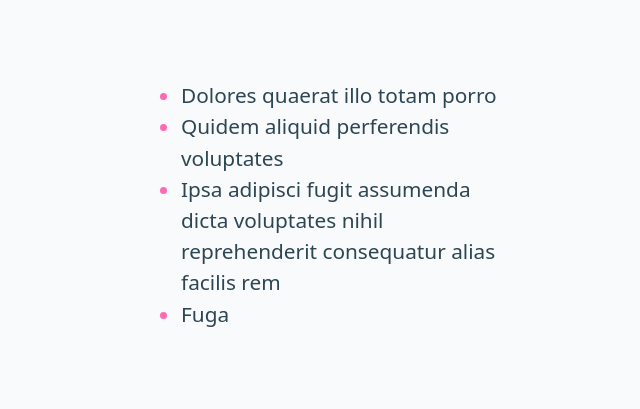
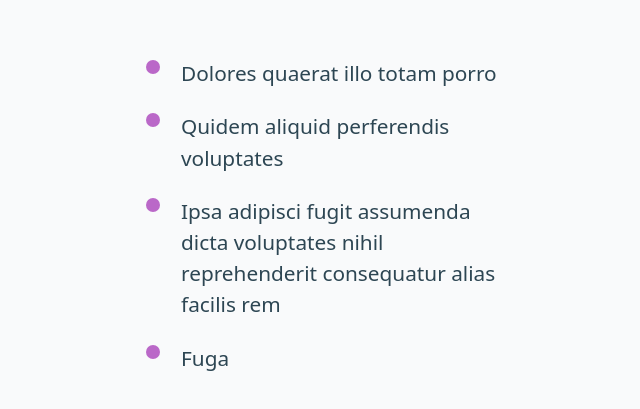
Before and after one commit to damontana-web/Code-testing, a plain HTML site: page index.html in a window 1280 px wide. Shown: the part 195-604 px from the top of the page, without its empty margins (319-959 px from the left). Drawn offline with Linux system fonts and the light colour scheme.

Commit message:
🦴🌪️ Bullet points in cancer colour

```diff
--- a/style.css
+++ b/style.css
@@ -1,7 +1,10 @@
 li::marker {
-  color: hotpink;
+  color: #BA68C8 !important;
+  font-size: 2.5rem !important;
+  font-weight: bolder !important;
+  line-height: 1.5 !important;
+  text-transform: capitalize !important;
 }
-
 ul, ol {
   max-width: 320px;
 }
```
